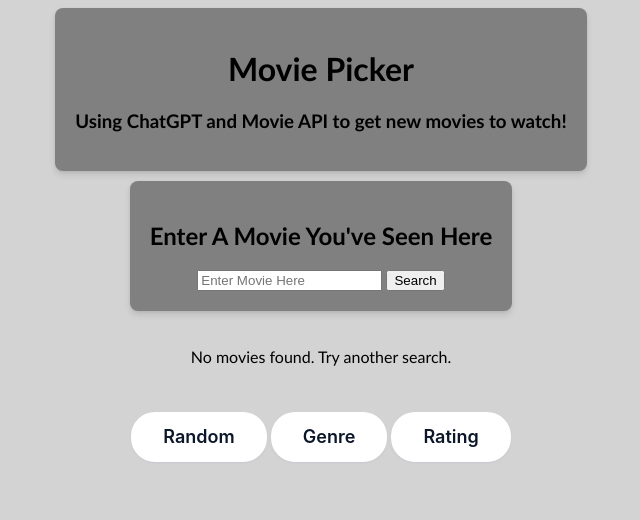
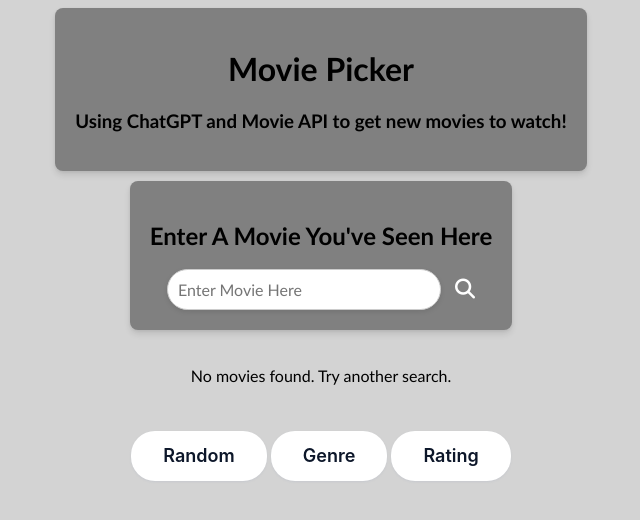
Before and after one commit to meganclapinski25/movie-picker, a Flask app: page / in a window 1280 px wide. Shown: the top 520 px of the page, without its empty margins (319-959 px from the left). Run offline with Flask 3, Linux system fonts and the light colour scheme; some libraries are stand-ins or nearby versions.

Commit message:
changing style, adding movie pick

```diff
--- a/static/styles.css
+++ b/static/styles.css
@@ -161,3 +162,30 @@
   text-align: center;
   margin-bottom: 5px;
 }
+.movie-input input[type="text"] {
+  width: 80%;
+  padding: 10px;
+  border: 1px solid #ccc;
+  border-radius: 25px;
+  font-size: 16px;
+  box-sizing: border-box;
+  box-shadow: 0 2px 5px rgba(0, 0, 0, 0.1);
+  outline: none;
+  transition: border-color 0.3s, box-shadow 0.3s;
+  font-family: 'Gill Sans', 'Gill Sans MT', Calibri, 'Trebuchet MS', sans-serif;
+}
+
+.movie-input .icon-button {
+  background: none;
+  border: none;
+  padding: 0;
+  margin-left: 10px;
+  cursor: pointer;
+  font-size: 20px;
+  color: white;
+  transition: color 0.3s, transform 0.3s;
+}
+.movie-input .icon-button:hover {
+  color: white;
+  transform: scale(1.1);
+}
--- a/templates/index.html
+++ b/templates/index.html
@@ -16,7 +16,7 @@
         <h2>Enter A Movie You've Seen Here</h2>
         <form id="movieForm" action="/search" method="GET">
             <input type="text" id="mname" name="query" placeholder="Enter Movie Here">
-            <button type="submit">Search</button>
+            <button type="submit" class = "icon-button"><i class="fa-solid fa-magnifying-glass"></i></button>
         </form>
     </div>
 
@@ -26,15 +26,15 @@
         {% elif movies %}
             <div class="movie-row">
                 {% for movie in movies %}
-                    <div class="movie-card">
+                    <div class="movie-card" data-movie-id="{{ movie.id }}">
                         <div class="card-inner">
-                            <!-- Front of the card -->
+
                             <div class="card-front">
                                 {% if movie.poster_path %}
                                     <img src="https://image.tmdb.org/t/p/w500{{ movie.poster_path }}" alt="{{ movie.title }} poster">
                                 {% endif %}
                             </div>
-                            <!-- Back of the card -->
+
                             <div class="card-back">
                                 <h3>{{ movie.title }}</h3>
                                 <p>{{ movie.overview or 'No description available.' }}</p>
@@ -63,6 +63,25 @@
 
 
 
+    <script src="https://kit.fontawesome.com/41fc63d31e.js" crossorigin="anonymous"></script>
+    <script>
+        document.addEventListener("DOMContentLoaded", () => {
+            // Get all movie cards
+            const movieCards = document.querySelectorAll(".movie-card");
 
+            // Add a click event listener to each card
+            movieCards.forEach(card => {
+                card.addEventListener("click", () => {
+                    // Hide all movie cards
+                    document.querySelectorAll(".movie-card").forEach(card => {
+                        card.style.display = "none";
+                    });
+
+                    // Show only the clicked card
+                    card.style.display = "block";
+                });
+            });
+        });
+    </script>
 </body>
 </html>
```
Also changed, not shown: other parts of static/styles.css (+13 -12 lines).
